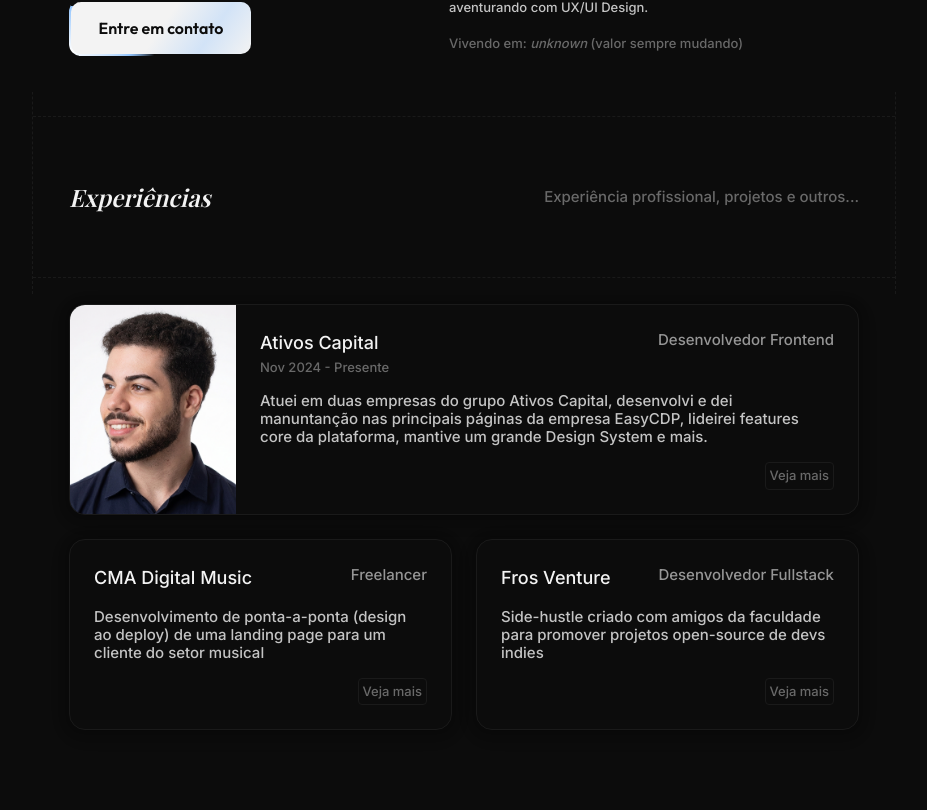
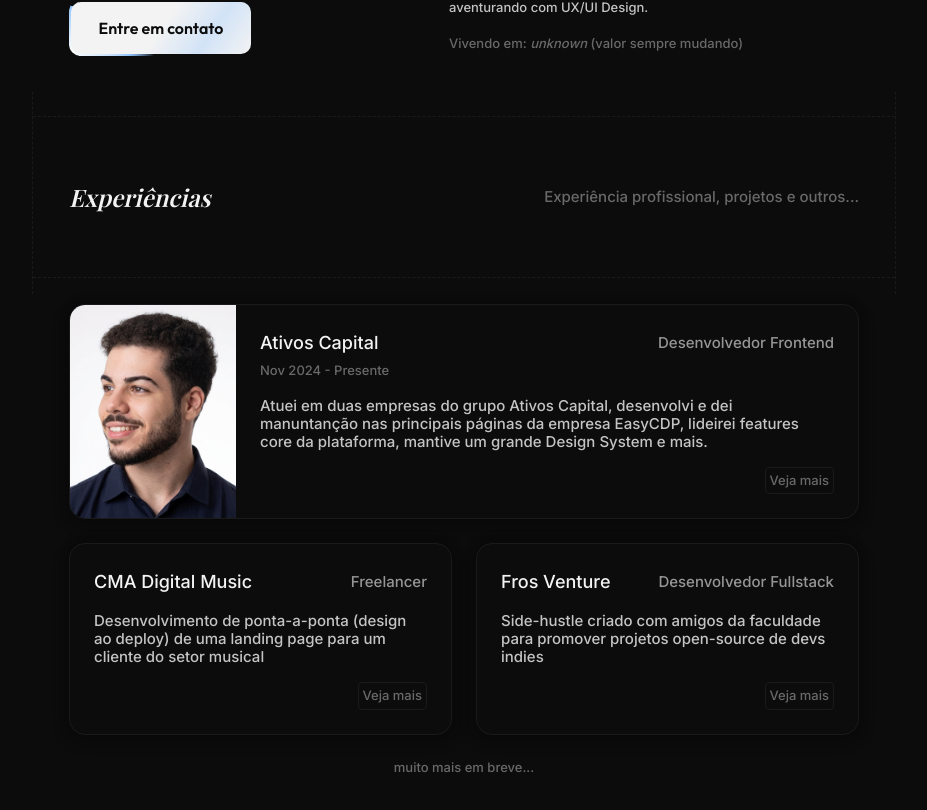
Before and after one commit to PietroRhyan/new-portfolio, a Next.js app: page / in a window 1280 px wide. Shown: the part 506-1316 px from the top of the page, without its empty margins (176-1103 px from the left). Built offline with nearby package versions, Linux system fonts and the light colour scheme; no server answers.

Commit message:
fix: adjust card title alignment

```diff
--- a/src/app/page.tsx
+++ b/src/app/page.tsx
@@ -43,7 +43,7 @@
         title={t("experiences")}
         description="Experiência profissional, projetos e outros..."
       >
-        <div className="w-full flex flex-col gap-6" >
+        <div className="w-full flex flex-col items-center gap-6" >
           {mainExperiences.map((exp) => (
             <Card
               key={exp.title}
@@ -69,6 +69,8 @@
               />
             ))}
           </div>
+
+          <p className="text-xs text-gray/50">muito mais em breve...</p>
         </div>
 
       </Section>
--- a/src/components/ui/card/index.tsx
+++ b/src/components/ui/card/index.tsx
@@ -44,15 +44,16 @@
         )}
 
         <div className="w-full h-full p-6 flex flex-col gap-4">
-          <div className="w-full flex items-start justify-between gap-6">
-            <div className="flex flex-col gap-0.5">
+          <div className="w-full">
+            <div className="w-full flex items-center justify-between">
               <h4 className="text-lg">{title}</h4>
-              {style === "full" && startDate && (
-                <span className="text-xs text-gray/50">{formattedDate}</span>
-              )}
+
+              <span className="text-base text-foreground/60">{role}</span>
             </div>
 
-            <span className="text-base text-foreground/60">{role}</span>
+            {style === "full" && startDate && (
+              <span className="text-xs text-gray/50">{formattedDate}</span>
+            )}
           </div>
 
           <p className="text-base text-foreground/80 leading-4.5 line-clamp-3">
```
